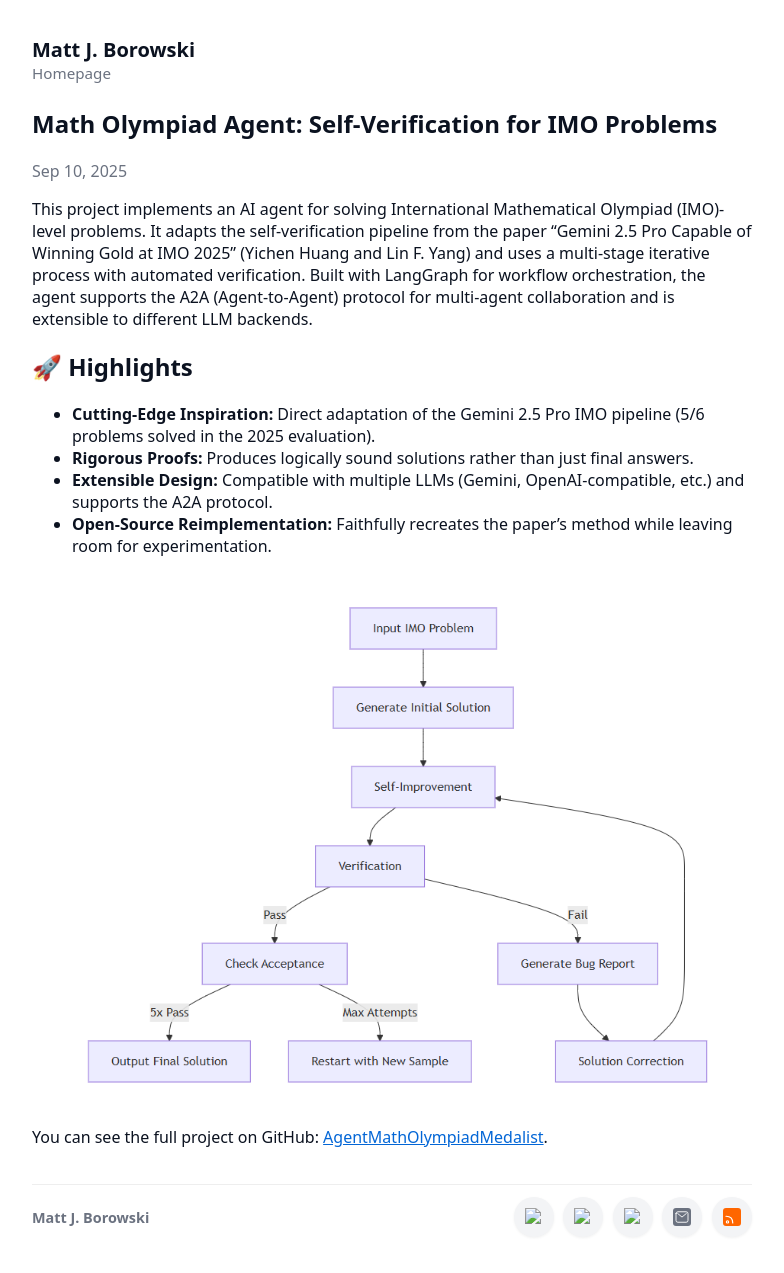
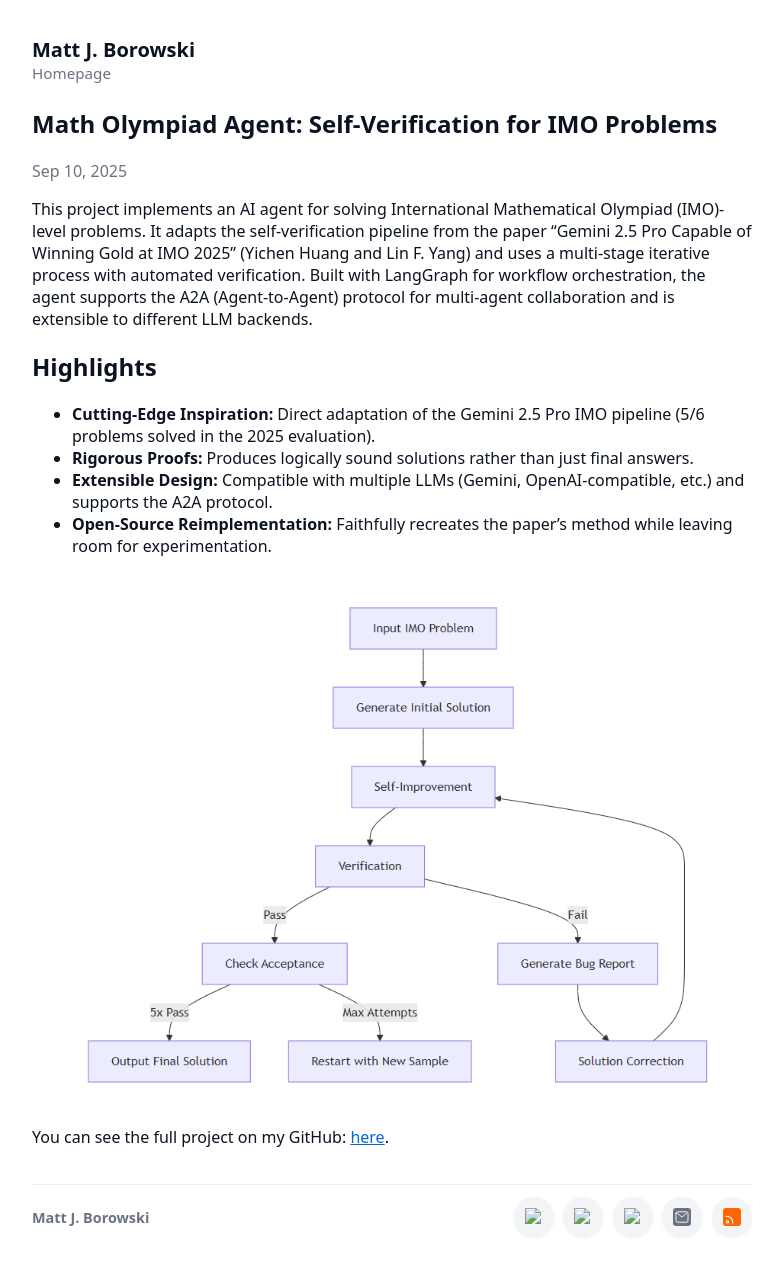
Before and after one commit to MattJBorowski1991/mattjborowski1991.github.io, a Jekyll site: the page built from _posts/2025-09-10-math_olympiad_agent.md, in a window 1280 px wide. Shown: the whole page, without its empty margins (248-1032 px from the left). Built offline with Jekyll 4.4.1, drawn with Linux system fonts in a browser that asks for light colours.

Commit message:
Add more posts

```diff
--- a/_posts/2025-09-10-math_olympiad_agent.md
+++ b/_posts/2025-09-10-math_olympiad_agent.md
@@ -13,7 +13,7 @@ summary: >
 
 This project implements an AI agent for solving International Mathematical Olympiad (IMO)-level problems. It adapts the self-verification pipeline from the paper "Gemini 2.5 Pro Capable of Winning Gold at IMO 2025" (Yichen Huang and Lin F. Yang) and uses a multi-stage iterative process with automated verification. Built with LangGraph for workflow orchestration, the agent supports the A2A (Agent-to-Agent) protocol for multi-agent collaboration and is extensible to different LLM backends.
 
-## 🚀 Highlights
+## Highlights
 
 - **Cutting‑Edge Inspiration:** Direct adaptation of the Gemini 2.5 Pro IMO pipeline (5/6 problems solved in the 2025 evaluation).
 - **Rigorous Proofs:** Produces logically sound solutions rather than just final answers.
@@ -24,4 +24,4 @@ This project implements an AI agent for solving International Mathematical Olymp
   <img src="{{ site.baseurl }}/assets/math_olympiad_agent_pipeline.png" alt="Math Olympiad Agent: Pipeline" style="width:100%;height:auto;display:block;margin:12px 0;" />
 </p>
 
-You can see the full project on GitHub: [AgentMathOlympiadMedalist](https://github.com/MattJBorowski1991/AgentMathOlympiadMedalist).
+You can see the full project on my GitHub: [here](https://github.com/MattJBorowski1991/AgentMathOlympiadMedalist).
```
Also changed, not shown: _posts/2025-11-29-gemm_evolution.md (+1 -1 lines), _posts/2026-03-04-tensor_cores_mha.md (added, +26 -0 lines), 1 other file.
